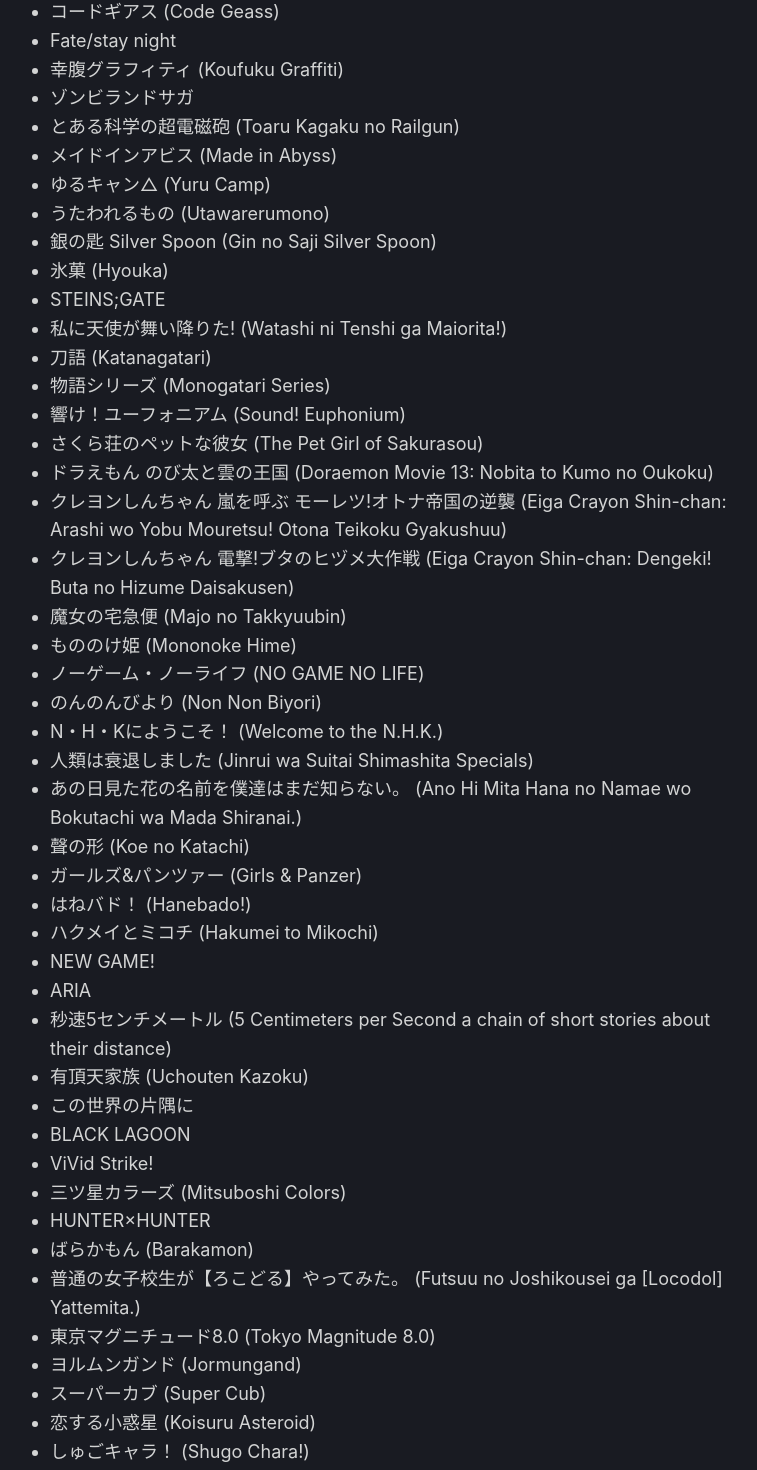
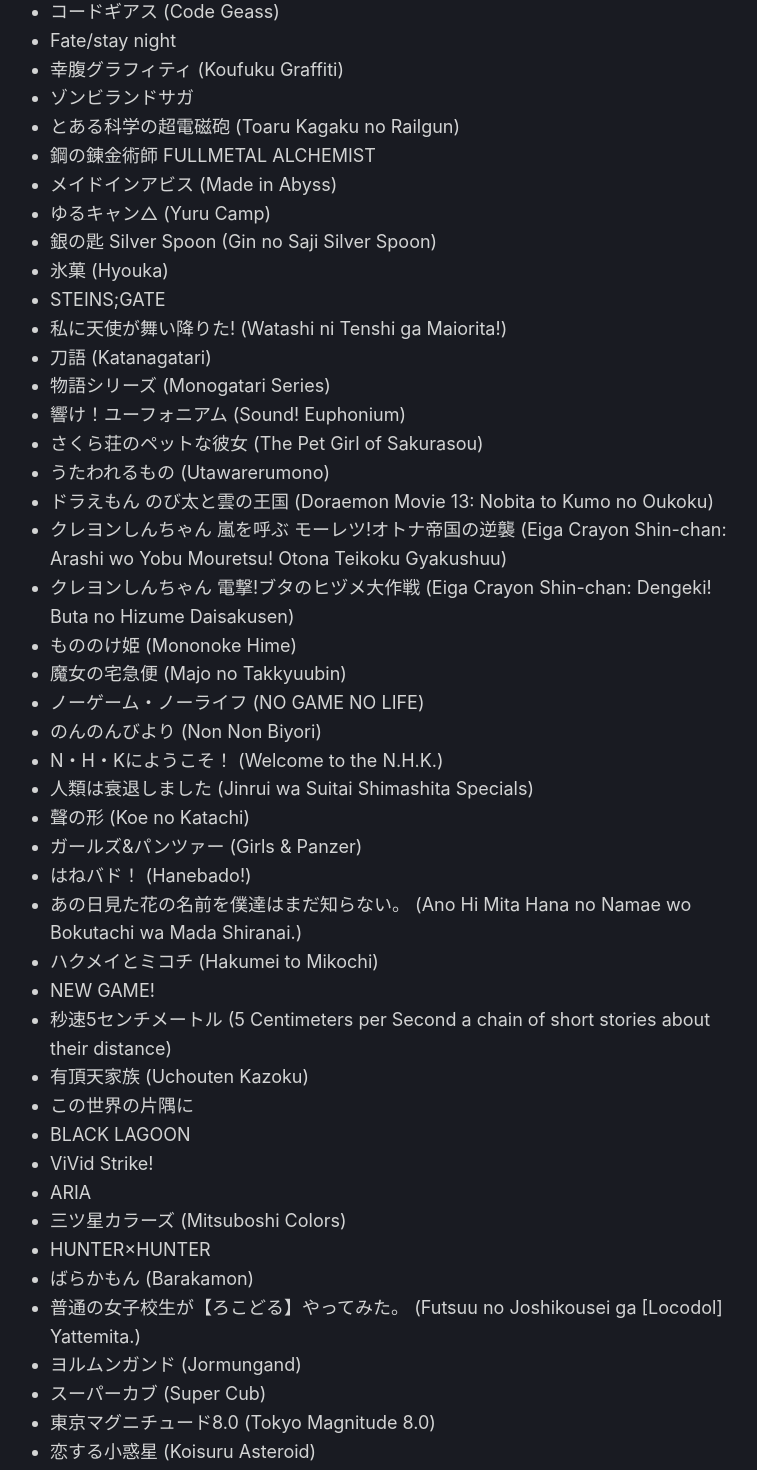
Before and after one commit to kira924age/kira924age.com, a Next.js app: page /anime in a window 1280 px wide. Shown: the part 370-1840 px from the top of the page, without its empty margins (270-1027 px from the left). Built offline with nearby package versions, Linux system fonts and the light colour scheme.

Commit message:
update anime.js

```diff
--- a/pages/anime.js
+++ b/pages/anime.js
@@ -23,9 +23,9 @@
         <li key="10">幸腹グラフィティ (Koufuku Graffiti)</li>
         <li key="11">ゾンビランドサガ</li>
         <li key="12">とある科学の超電磁砲 (Toaru Kagaku no Railgun)</li>
-        <li key="13">メイドインアビス (Made in Abyss)</li>
-        <li key="14">ゆるキャン△ (Yuru Camp)</li>
-        <li key="15">うたわれるもの (Utawarerumono)</li>
+        <li key="13">鋼の錬金術師 FULLMETAL ALCHEMIST</li>
+        <li key="14">メイドインアビス (Made in Abyss)</li>
+        <li key="15">ゆるキャン△ (Yuru Camp)</li>
         <li key="16">銀の匙 Silver Spoon (Gin no Saji Silver Spoon)</li>
         <li key="17">氷菓 (Hyouka)</li>
         <li key="18">STEINS;GATE</li>
@@ -34,36 +34,36 @@
         <li key="21">物語シリーズ (Monogatari Series)</li>
         <li key="22">響け！ユーフォニアム (Sound! Euphonium)</li>
         <li key="23">さくら荘のペットな彼女 (The Pet Girl of Sakurasou)</li>
-        <li key="24">
+        <li key="24">うたわれるもの (Utawarerumono)</li>
+        <li key="25">
           ドラえもん のび太と雲の王国 (Doraemon Movie 13: Nobita to Kumo no
           Oukoku)
         </li>
-        <li key="25">
+        <li key="26">
           クレヨンしんちゃん 嵐を呼ぶ モーレツ!オトナ帝国の逆襲 (Eiga Crayon
           Shin-chan: Arashi wo Yobu Mouretsu! Otona Teikoku Gyakushuu)
         </li>
-        <li key="26">
+        <li key="27">
           クレヨンしんちゃん 電撃!ブタのヒヅメ大作戦 (Eiga Crayon Shin-chan:
           Dengeki! Buta no Hizume Daisakusen)
         </li>
-        <li key="27">魔女の宅急便 (Majo no Takkyuubin)</li>
         <li key="28">もののけ姫 (Mononoke Hime)</li>
-        <li key="29">ノーゲーム・ノーライフ (NO GAME NO LIFE)</li>
-        <li key="30">のんのんびより (Non Non Biyori)</li>
-        <li key="31">N・H・Kにようこそ！ (Welcome to the N.H.K.)</li>
-        <li key="32">
+        <li key="29">魔女の宅急便 (Majo no Takkyuubin)</li>
+        <li key="30">ノーゲーム・ノーライフ (NO GAME NO LIFE)</li>
+        <li key="31">のんのんびより (Non Non Biyori)</li>
+        <li key="32">N・H・Kにようこそ！ (Welcome to the N.H.K.)</li>
+        <li key="33">
           人類は衰退しました (Jinrui wa Suitai Shimashita Specials)
-        </li>
-        <li key="33">
-          あの日見た花の名前を僕達はまだ知らない。 (Ano Hi Mita Hana no Namae wo
-          Bokutachi wa Mada Shiranai.)
         </li>
         <li key="34">聲の形 (Koe no Katachi)</li>
         <li key="35">ガールズ&パンツァー (Girls & Panzer)</li>
         <li key="36">はねバド！ (Hanebado!)</li>
-        <li key="37">ハクメイとミコチ (Hakumei to Mikochi)</li>
-        <li key="38">NEW GAME!</li>
-        <li key="39">ARIA</li>
+        <li key="37">
+          あの日見た花の名前を僕達はまだ知らない。 (Ano Hi Mita Hana no Namae wo
+          Bokutachi wa Mada Shiranai.)
+        </li>
+        <li key="38">ハクメイとミコチ (Hakumei to Mikochi)</li>
+        <li key="39">NEW GAME!</li>
         <li key="40">
           秒速5センチメートル (5 Centimeters per Second a chain of short stories
           about their distance)
@@ -72,18 +72,19 @@
         <li key="42">この世界の片隅に</li>
         <li key="43">BLACK LAGOON</li>
         <li key="44">ViVid Strike!</li>
-        <li key="45">三ツ星カラーズ (Mitsuboshi Colors)</li>
-        <li key="46">HUNTER×HUNTER</li>
-        <li key="47">ばらかもん (Barakamon)</li>
-        <li key="48">
+        <li key="45">ARIA</li>
+        <li key="46">三ツ星カラーズ (Mitsuboshi Colors)</li>
+        <li key="47">HUNTER×HUNTER</li>
+        <li key="48">ばらかもん (Barakamon)</li>
+        <li key="49">
           普通の女子校生が【ろこどる】やってみた。 (Futsuu no Joshikousei ga
           [Locodol] Yattemita.)
         </li>
-        <li key="49">東京マグニチュード8.0 (Tokyo Magnitude 8.0)</li>
         <li key="50">ヨルムンガンド (Jormungand)</li>
         <li key="51">スーパーカブ (Super Cub)</li>
-        <li key="52">恋する小惑星 (Koisuru Asteroid)</li>
-        <li key="53">しゅごキャラ！ (Shugo Chara!)</li>
+        <li key="52">東京マグニチュード8.0 (Tokyo Magnitude 8.0)</li>
+        <li key="53">恋する小惑星 (Koisuru Asteroid)</li>
+        <li key="54">しゅごキャラ！ (Shugo Chara!)</li>
       </ul>
     </Layout>
   );
```
Also changed, not shown: package.json (+5 -5 lines).
